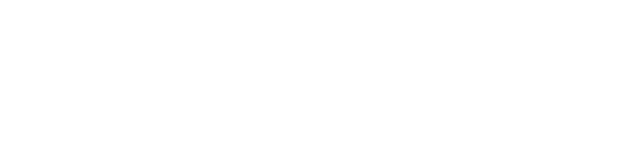
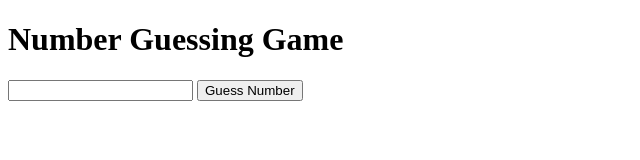
Before and after one commit to PrabathBnk/numberGuessing-game, a plain HTML site: page index.html in a window 1280 px wide. Shown: the whole page, without its empty margins (0-640 px from the left). Drawn offline with Linux system fonts and the light colour scheme.

Commit message:
add heading, textfield and button

```diff
--- a/app.js
+++ b/app.js
@@ -32,3 +32,5 @@ console.log(customer_1.getName());
 
 customer_1.setAge(20);
 console.log(customer_1.age);*/
+
+let randomumber = Math.floor((Math.random()*10)*1);
--- a/index.html
+++ b/index.html
@@ -6,6 +6,10 @@
     <title>Game</title>
 </head>
 <body>
+    <h1>Number Guessing Game</h1>
+    <input type="text" id="inputNumber">
+    <input id="btnGuess" type="button" value="Guess Number">
+
 
     <script src="app.js"></script>
 </body>
```
